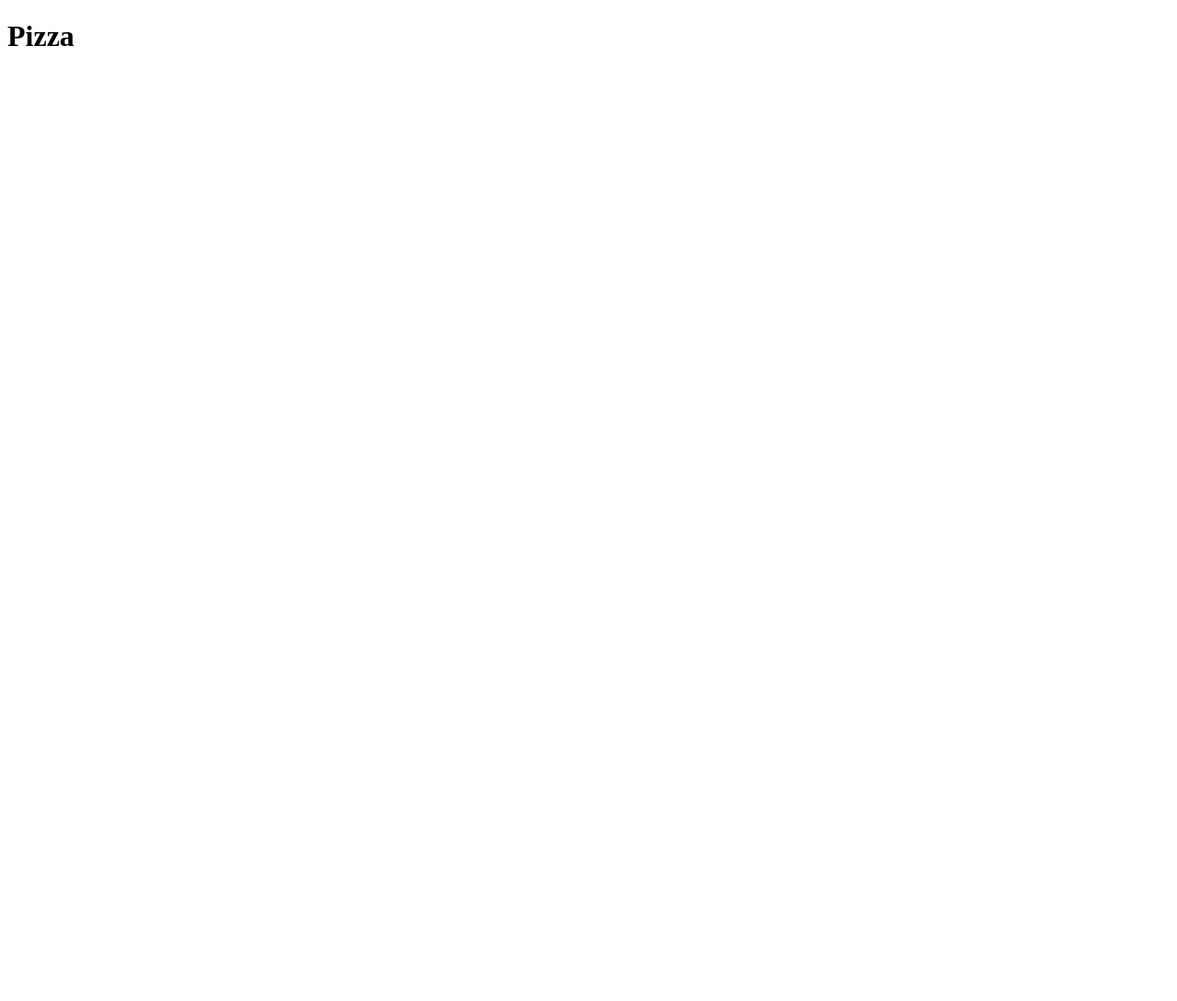
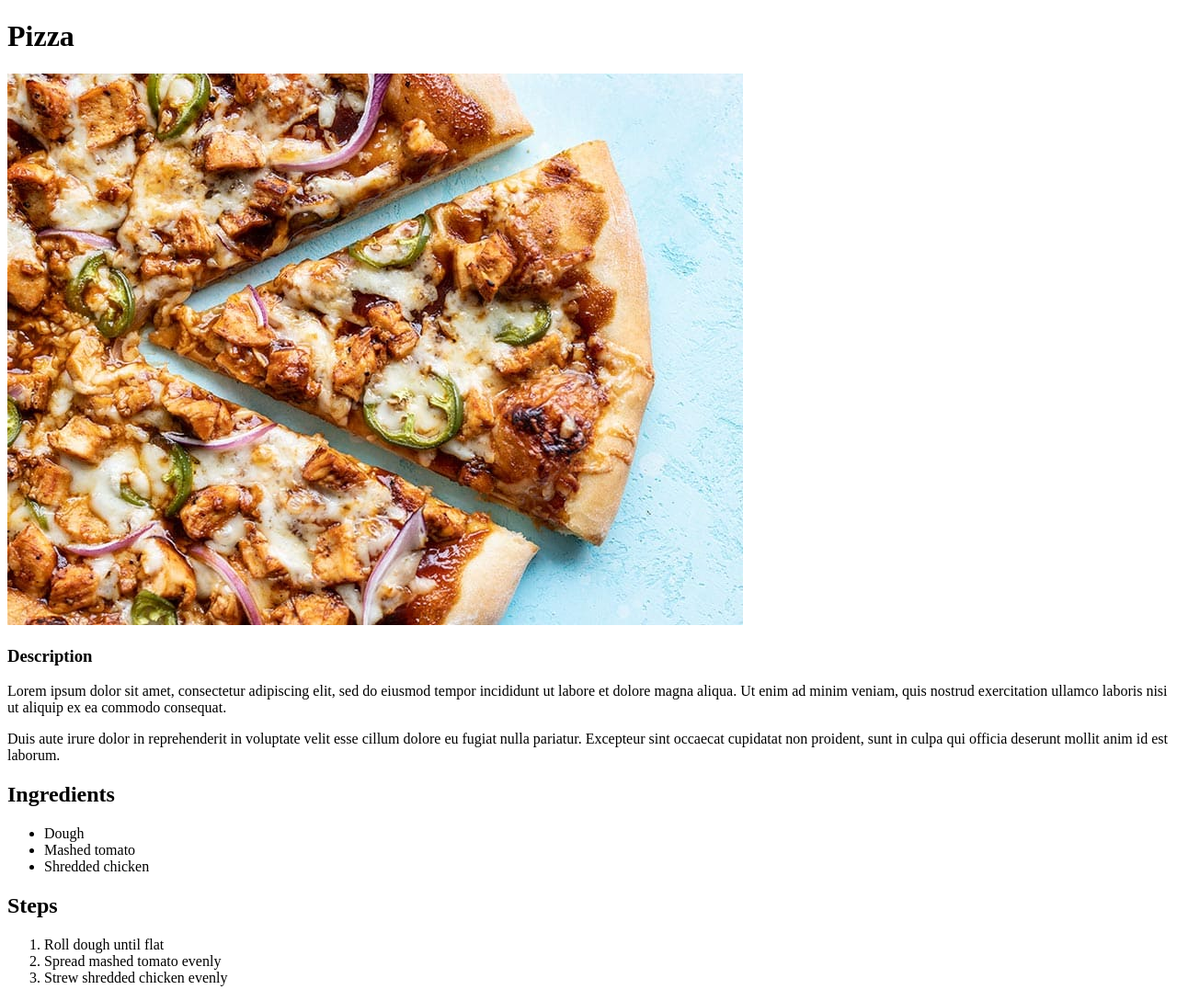
Before and after one commit to postprovincial/odin-recipes, a plain HTML site: page recipes/pizza.html in a window 1280 px wide. Shown: the whole page at 92% size. Before the commit the page ends 800 px from the top, so only its background shows below. Drawn offline with Linux system fonts and the light colour scheme.

Commit message:
Add recipe image, description, and steps

```diff
--- a/recipes/pizza.html
+++ b/recipes/pizza.html
@@ -7,5 +7,30 @@
 </head>
 <body>
     <h1>Pizza</h1>
+
+    <img src="../images/pizza.jpg">
+
+    <h3>Description</h3>
+
+    <p>Lorem ipsum dolor sit amet, consectetur adipiscing elit, sed do eiusmod tempor incididunt ut labore et dolore magna aliqua. Ut enim ad minim veniam, quis nostrud exercitation ullamco laboris nisi ut aliquip ex ea commodo consequat.</p>
+
+    <p>Duis aute irure dolor in reprehenderit in voluptate velit esse cillum dolore eu fugiat nulla pariatur. Excepteur sint occaecat cupidatat non proident, sunt in culpa qui officia deserunt mollit anim id est laborum.</p>
+
+    <h2>Ingredients</h2>
+
+    <ul>
+        <li>Dough</li>
+        <li>Mashed tomato</li>
+        <li>Shredded chicken</li>
+    </ul>
+
+    <h2>Steps</h2>
+
+    <ol>
+        <li>Roll dough until flat</li>
+        <li>Spread mashed tomato evenly</li>
+        <li>Strew shredded chicken evenly</li>
+    </ol>
+
 </body>
 </html>
```
